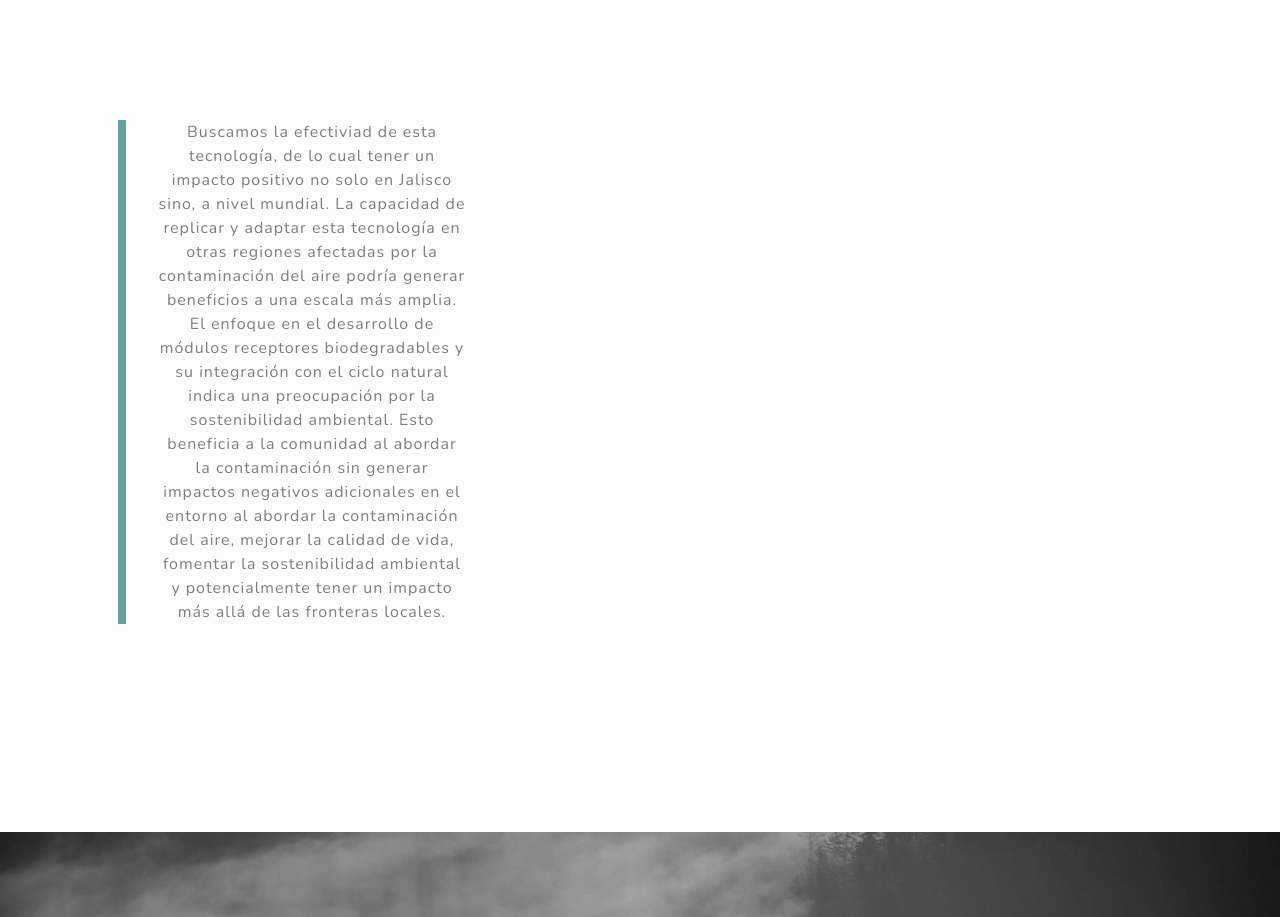
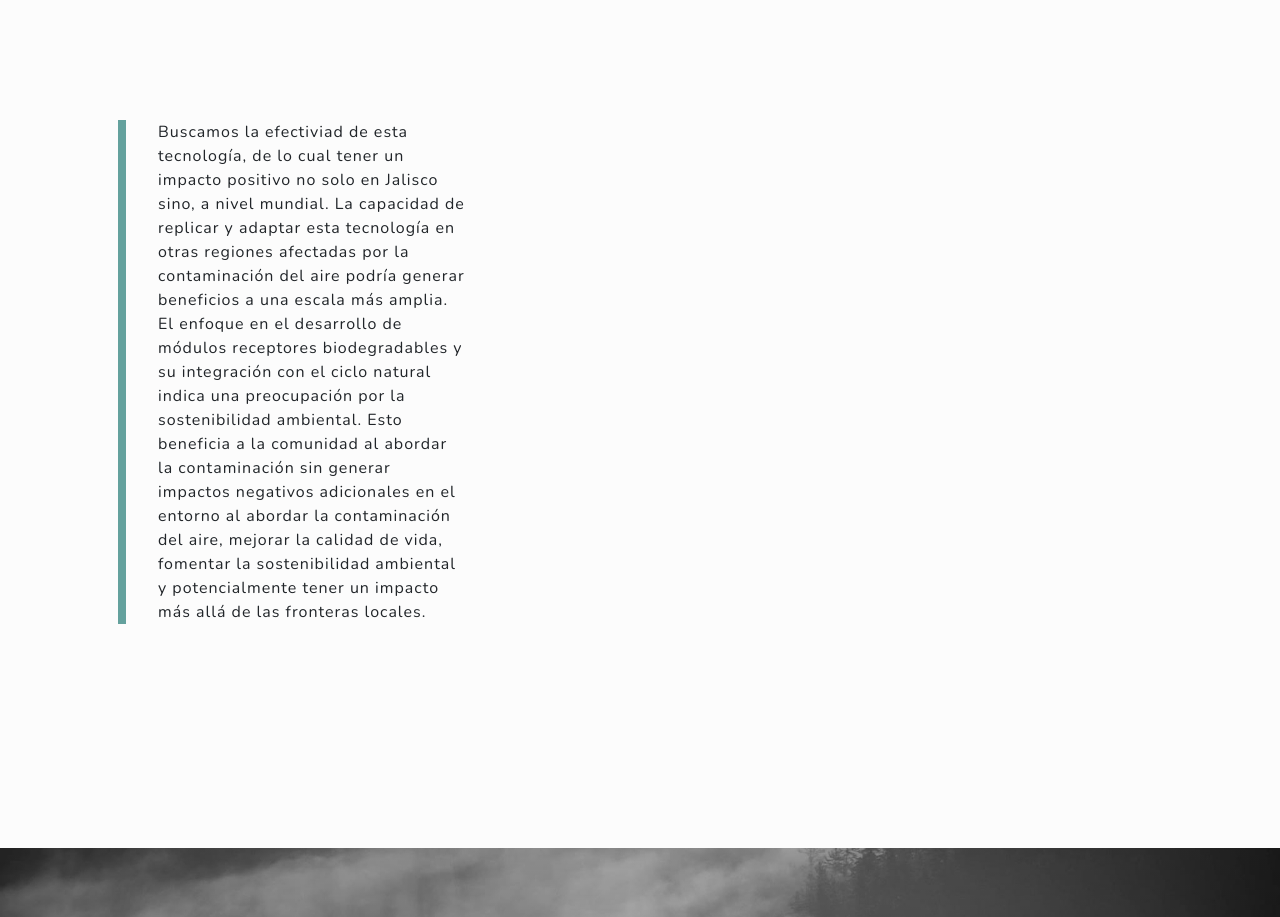
Before and after one commit to LayRuv/Contaminaci-n, a plain HTML site: page index.html in a window 1280 px wide. Shown: the part 5080-5997 px from the top of the page. Drawn offline with nearby package versions, Linux system fonts and the light colour scheme.

Commit message:
confg letra

```diff
--- a/index.html
+++ b/index.html
@@ -149,7 +149,7 @@
                 <!-- Featured Project Row-->
                 <div class="row gx-0 mb-4 mb-lg-5 align-items-center">
                     <div class="col-xl-4 col-lg-5">
-                        <div class="featured-text text-center text-lg-left">
+                        <div class="featured-text text-center>
                             <p class="text-black-50 mb-0">Buscamos la efectiviad de esta tecnología, de lo cual tener un impacto positivo no solo en Jalisco sino, a nivel mundial. La capacidad de replicar y adaptar esta tecnología en otras regiones afectadas por la contaminación del aire podría generar beneficios a una escala más amplia. El enfoque en el desarrollo de módulos receptores biodegradables y su integración con el ciclo natural indica una preocupación por la sostenibilidad ambiental. Esto beneficia a la comunidad al abordar la contaminación sin generar impactos negativos adicionales en el entorno al abordar la contaminación del aire, mejorar la calidad de vida, fomentar la sostenibilidad ambiental y potencialmente tener un impacto más allá de las fronteras locales.
 
 
```
